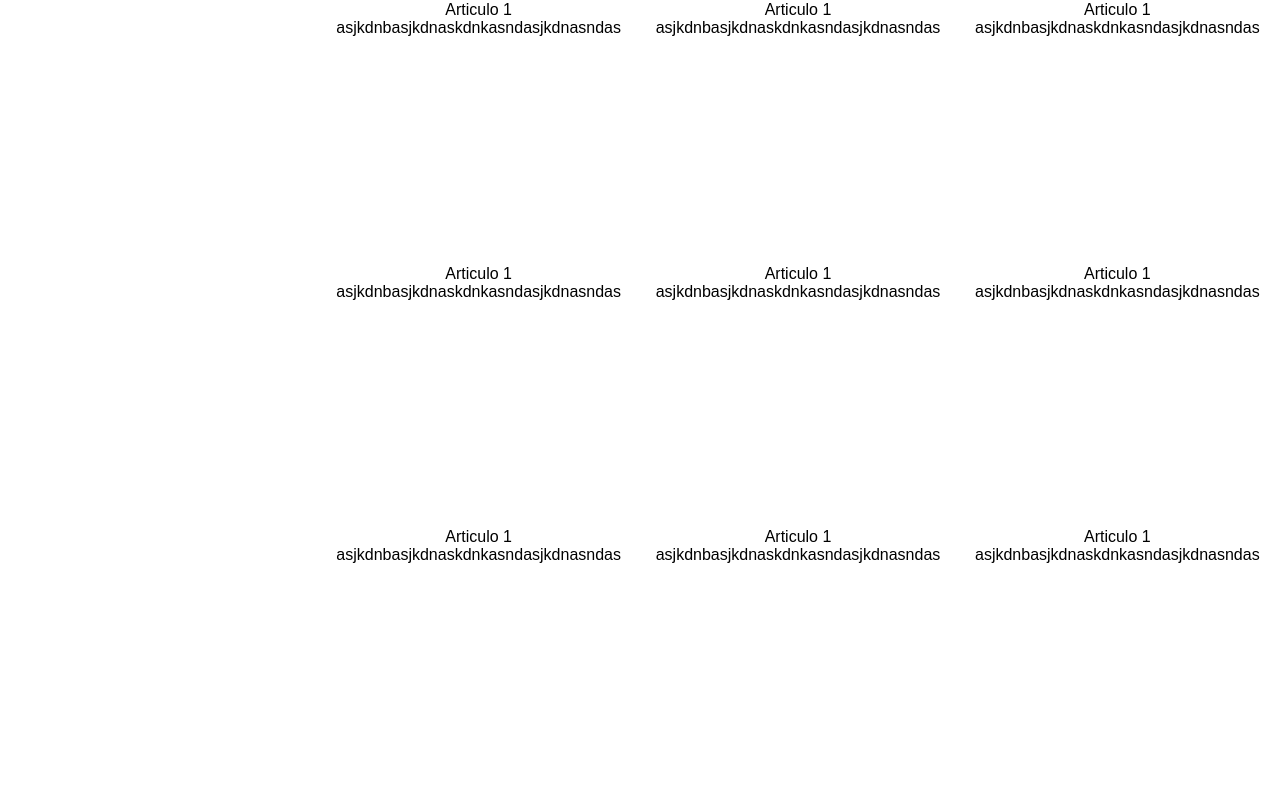
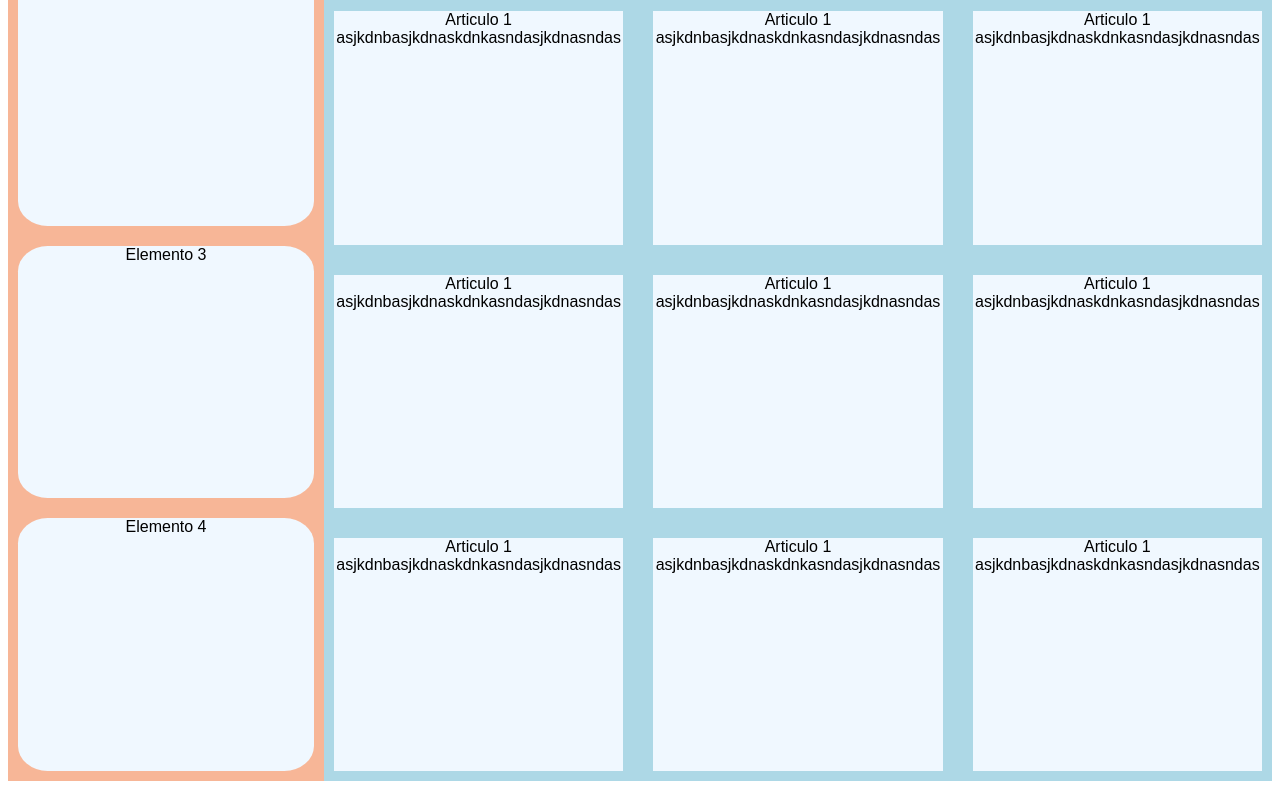
Before and after one commit to vikiii22/TheOdinProject, a plain HTML site: page introduccion-grid/ejercicio03-grid.html in a window 1280 px wide. Shown: the part 428-1217 px from the top of the page. Drawn offline with Linux system fonts and the light colour scheme.

Commit message:
ejercicio 3

```diff
--- a/introduccion-grid/ejercicio03-grid.html
+++ b/introduccion-grid/ejercicio03-grid.html
@@ -19,7 +19,10 @@
     </header>
     <div class="contenedor">
         <div class="sidebar">
-
+            <div class="tarjeta">Elemento 1</div>
+            <div class="tarjeta">Elemento 2</div>
+            <div class="tarjeta">Elemento 3</div>
+            <div class="tarjeta">Elemento 4</div>
         </div>
         <div class="articulo">
             <div id="en1">Latest articles</div>
--- a/introduccion-grid/styleEj03.css
+++ b/introduccion-grid/styleEj03.css
@@ -30,6 +30,21 @@ header{
     overflow: auto;
 }
 
+.sidebar{
+    display: grid;
+    grid-template-rows: repeat(4, 50fr);
+    background-color:rgb(247, 182, 151);
+}
+
+.tarjeta{
+    margin: 10px;
+    background-color: aliceblue;
+    text-align: center;
+    align-items: center;
+    overflow: auto;
+    border-radius: 10%;
+}
+
 .articulo{
     display: grid;
     grid-template-rows: 30fr 200fr;
@@ -38,6 +53,7 @@ header{
     text-align: center;
     grid-gap: 10px;
     overflow: auto;
+    background-color: lightblue;
 }
 
 #en1, #en2, #en3{
@@ -46,3 +62,8 @@ header{
     font-weight: bold;
     color: white;
 }
+
+.articulo1{
+    margin: 10px;
+    background-color: aliceblue;
+}
```
